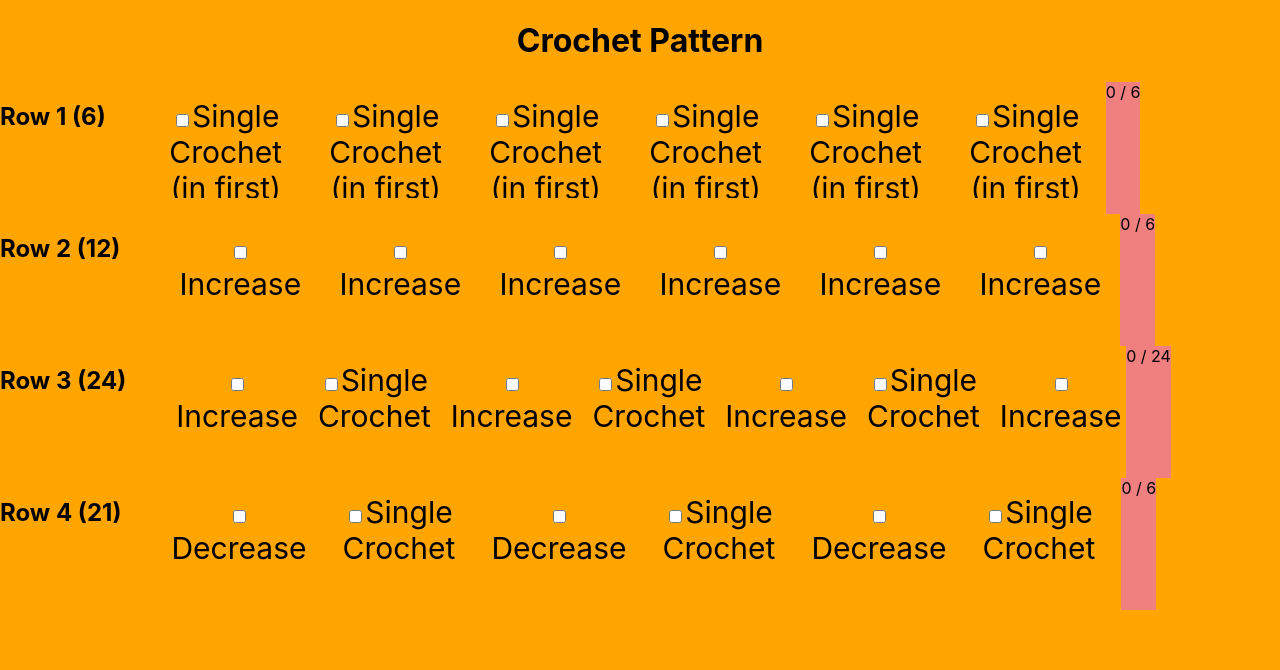
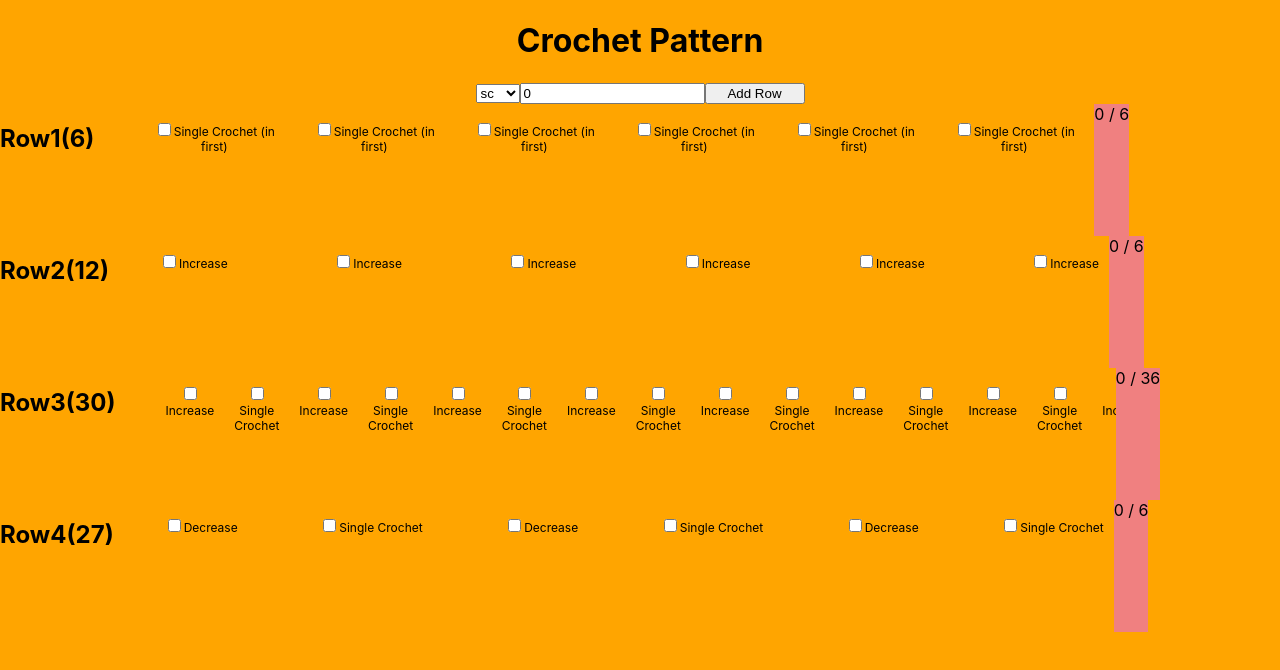
Before and after one commit to Chorwhat/crochet-app, a React (Create React App) app: page / in a window 1280 px wide. Shown: the top 670 px of the page. Built offline with nearby package versions, Linux system fonts and the light colour scheme.

Commit message:
adds RowEditor
RowEditor is a component that will allow users to add Rows to their pattern in a user friendly manner. Currently it supports adding rows made entirely of one stitch type.

Future plans include upgrading RowEditor to support rows made up of multiple stitch types

```diff
--- a/src/App.css
+++ b/src/App.css
@@ -16,7 +16,7 @@ body{
   overflow: hidden;
   width: 75%;
   height: 100px;
-  justify-content: space-around;
+  justify-content: space-between;
 }
 .stitchlist:hover{
   overflow-x: scroll;
@@ -34,7 +34,7 @@ li {
   display: inline-block; /* display the list items as inline blocks */
   width: auto; /* set the width of each list item to its natural width */
   margin: 0 10px; /* add some space between the list items */
-  font-size: 30px; /* make the font size larger */
+  font-size: 12px; /* make the font size larger */
 }
 
 label {
--- a/src/App.js
+++ b/src/App.js
@@ -4,7 +4,7 @@ import Pattern from './components/Pattern'
 function App() {
   return (
     <div className="App">
-      <Pattern />
+      <Pattern key="pattern"/>
     </div>
   );
 }
--- /dev/null
+++ b/src/Constants.js
@@ -0,0 +1,13 @@
+
+
+export const stitchTypes = {
+    'sc': 'sc',
+    'inc': 'inc',
+    'dec': 'dec'
+  }
+
+export const stitchValues = {
+    'sc': 0,
+    'inc': 1,
+    'dec': -1,
+  }
--- a/src/components/Pattern.js
+++ b/src/components/Pattern.js
@@ -1,5 +1,6 @@
 import { useState } from 'react';
 import Row from './Row';
+import RowEditor from './RowEditor';
 
 function parseInput(input) {
     // Split the input string on the "|" character, if it exists
@@ -54,8 +55,6 @@ let inputString = "scir*6,in*3,(sc,in)*3";
 let outputArray = parseInput(inputString);
 
 
-
-
 //sc*6, inc*6, sc*6
 
 const initialPattern = [[
@@ -99,6 +98,18 @@
     { id: 21, stitchType: 'Single Crochet', rowCount: 0, value: 0, complete: false },
     { id: 22, stitchType: 'Increase', rowCount: 0, value: 1, complete: false },
     { id: 23, stitchType: 'Single Crochet', rowCount: 0, value: 0, complete: false },
+    { id: 24, stitchType: 'Increase', rowCount: 0, value: 1, complete: false },
+    { id: 25, stitchType: 'Single Crochet', rowCount: 0, value: 0, complete: false },
+    { id: 26, stitchType: 'Increase', rowCount: 0, value: 1, complete: false },
+    { id: 27, stitchType: 'Single Crochet', rowCount: 0, value: 0, complete: false },
+    { id: 28, stitchType: 'Increase', rowCount: 0, value: 1, complete: false },
+    { id: 29, stitchType: 'Single Crochet', rowCount: 0, value: 0, complete: false },
+    { id: 30, stitchType: 'Increase', rowCount: 0, value: 1, complete: false },
+    { id: 31, stitchType: 'Single Crochet', rowCount: 0, value: 0, complete: false },
+    { id: 32, stitchType: 'Increase', rowCount: 0, value: 1, complete: false },
+    { id: 33, stitchType: 'Single Crochet', rowCount: 0, value: 0, complete: false },
+    { id: 34, stitchType: 'Increase', rowCount: 0, value: 1, complete: false },
+    { id: 35, stitchType: 'Single Crochet', rowCount: 0, value: 0, complete: false },
 
 ],
 [
@@ -139,6 +150,8 @@ function createToggleRow(pattern, setPattern, row) {
 
 //Need to understand whats going on here better
 //specifically what is acc
+//I think i need to make this into a state in the object that I can add to, that way I can have values when I add new rows
+//from row Editor
 const values = initialPattern.reduce((acc, row) => {
 
     const sum = row.reduce((sum, obj) => sum + obj.value, 0);
@@ -146,24 +159,53 @@ const values = initialPattern.reduce((acc, row) => {
   }, []);
 
 
+const createRow = (data) => {
+
+  const row = []
+  for (let i = 0; i < data.count; i++){
+
+    let stitchValue = 0
+    if(data.stitchType === "inc"){
+      stitchValue = 1
+    } else if (data.stitchType === "dec"){
+      stitchValue = -1
+    }
+
+    row.push( {complete: false , id: i,  rowCount: 0, stitchType: data.stitchType, value: stitchValue })
+  }
+
+  return row
+}
+
+
+
 
 export default function Pattern() {
     const [pattern, setPattern] = useState(initialPattern);
+    const [valueArray, setValueArray] = useState(values)
+
+    const onRowAdd = (data) => {
+
+      const row = createRow(data)
+      console.log(row)
+      const sum = row.reduce((sum, obj) => sum + obj.value, 0)
+      setValueArray([...valueArray, sum + (valueArray[valueArray.length-1] || 0)])
+      setPattern([...pattern, row])
+    }
+
 
     return (
         <>
             <h1>Crochet Pattern</h1>
 
-
-
+            <RowEditor key="rowEditor" onSubmit={onRowAdd}/>
 
             {pattern.map((row, index) => {
 
-              console.log(row)
               const toggleRow = createToggleRow(pattern, setPattern, row);
               // toggleRow = function(stitchId, nextComplete);
 
-              return <div className='row'><h2>Row {index + 1} ({values[index]})</h2><Row
+              return <div className='row'><h2>Row{index + 1}({valueArray[index]})</h2><Row
               key={index}
               stitches={row}
               onToggle={toggleRow}
--- /dev/null
+++ b/src/components/RowEditor.js
@@ -0,0 +1,34 @@
+import React,{useRef, useState} from "react";
+import { stitchTypes, stitchValues } from "../Constants"
+
+export default function RowEditor(props) {
+    const {onSubmit} = props
+
+    const formRef = useRef()
+    const [data, setData] = useState({stitchType: 'sc', count: 0, value: 0})
+
+    const handleChange = (event) => {
+        setData({...data, [event.target.name]: event.target.value})
+    }
+
+    const handleSubmit = () => {
+        onSubmit(data)
+    }
+
+    return (
+        <form ref={formRef}>
+            <select onChange={handleChange} name="stitchType" id="">
+                {Object.keys(stitchTypes).map(stitch => (
+                    <option value={stitch}>{stitch}</option>
+                ))}
+            </select>
+
+            <input  onChange={handleChange} type="number" name="count" value={data.count} />
+            <button type="button" onClick={handleSubmit}>Add Row</button>
+        </form>
+    )
+}
+
+//Bootstrap and specifically Bootstrap Grid
+// look into javascript events
+// look into javscript Object
```
